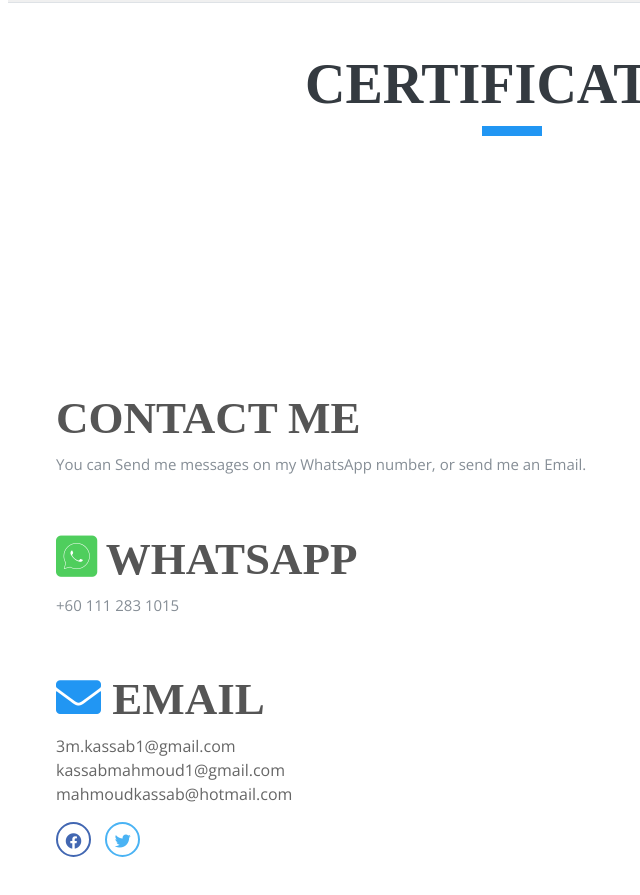
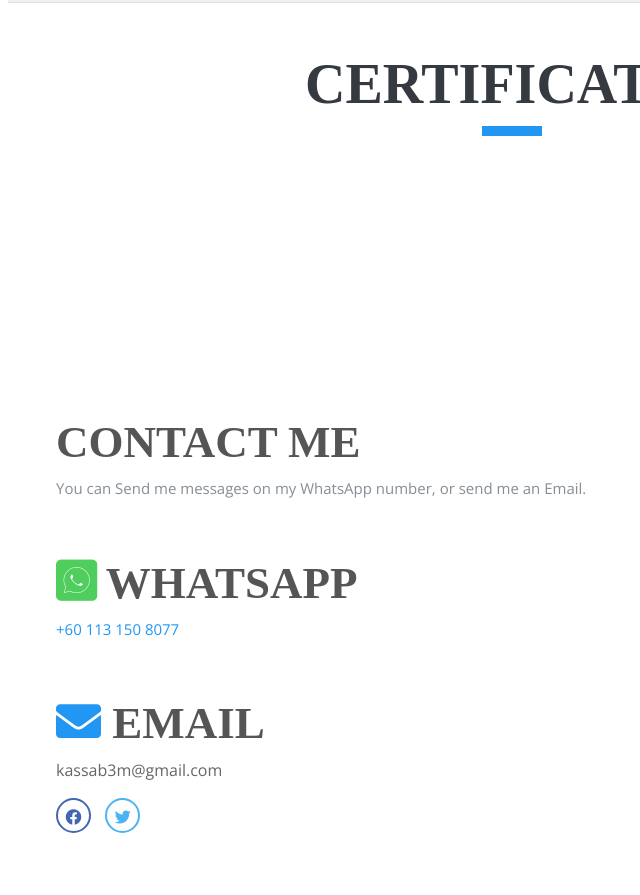
Before and after one commit to 3MKassab/3MKassab.github.io, a plain HTML site: page index.html in a window 1280 px wide. Shown: the part 4729-5624 px from the top of the page, without its empty margins (264-904 px from the left). Drawn offline with nearby package versions, Linux system fonts and the light colour scheme; a web font is replaced by a local one.

Commit message:
update contact

```diff
--- a/index.html
+++ b/index.html
@@ -426,15 +426,12 @@ License URL: https://creativecommons.org/licenses/by/4.0/
                 <div class="contact-cont2">
                 <div class="contact-phone contact-side-desc contact-box-desc">
                   <h3><i class="fab fa-whatsapp-square cl-atlantis" style="color:#4fce5d"></i> WhatsApp</h3>
-                  <p>+60 111 283 1015</p>
+                  <p><a href="https://api.whatsapp.com/send?phone=+601131508077">+60 113 150 8077</a></p>
                     </div>
                     <div class="contact-mail contact-side-desc contact-box-desc">
                       <h3><i class="fas fa-envelope cl-atlantis"></i> Email</h3>
                     <address class="address-details-f">
-                      <a href="mailto:3m.kassab1@gmail.com" class="">3m.kassab1@gmail.com</a>  <br />
-                      <a href="mailto:kassabmahmoud1@gmail.com" class="">kassabmahmoud1@gmail.com</a>
-                      <br />
-                      <a href="mailto:mahmoudkassab@hotmail.com" class="">mahmoudkassab@hotmail.com</a>
+                      <a href="mailto:kassab3m@gmail.com" class="">kassab3m@gmail.com</a>
                     </address>
                     <ul class="list-inline social-icon-f top-data">
                       <li><a href="#" target="_empty"><i class="fab top-social fa-facebook" style="color: #4267b2; border-color:#4267b2;"></i></a></li>
```
